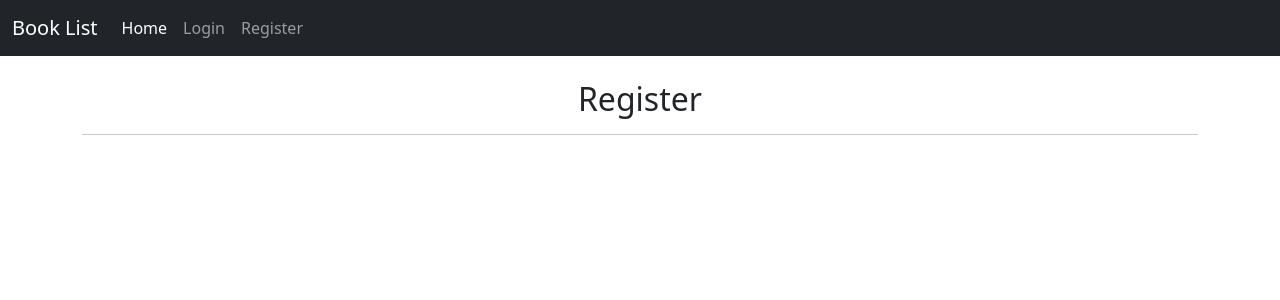
After one commit to fellipemarconi/Book-Review, a Django app: page /user/register/ in a window 1280 px wide. The commit adds this page. Shown: the top 300 px of the page. Run offline with Django 5.2, Linux system fonts and the light colour scheme.

Commit message:
I created url register and view to register

```diff
--- /dev/null
+++ b/booklist/templates/booklist/register.html
@@ -0,0 +1,5 @@
+{% extends "global/base.html" %}
+{% block content %}
+    <h2 class="text-center">Register</h2>
+    <hr>
+{% endblock content %}
--- a/booklist/urls.py
+++ b/booklist/urls.py
@@ -7,6 +7,7 @@ urlpatterns = [
     path('', views.index, name='index'),
 
     #user
-    path('login/', views.login_user, name='login'),
-    path('logout/', views.logout_user, name='logout'),
+    path('user/login/', views.login_user, name='login'),
+    path('user/logout/', views.logout_user, name='logout'),
+    path('user/register/', views.register_user, name='register'),
 ]
--- a/booklist/views/user_forms.py
+++ b/booklist/views/user_forms.py
@@ -31,3 +31,6 @@ def logout_user(request):
     auth.logout(request)
     messages.success(request, 'Logout Successful!')
     return redirect('booklist:login')
+
+def register_user(request):
+    return render(request, 'booklist/register.html')
--- a/templates/global/partials/_header.html
+++ b/templates/global/partials/_header.html
@@ -18,7 +18,7 @@
               <a href="{% url "booklist:login" %}" class="nav-link">Login</a>
             </li>
             <li class="nav-item">
-              <a href="#" class="nav-link">Register</a>
+              <a href="{% url "booklist:register" %}" class="nav-link">Register</a>
             </li>
           {% endif %}
 
```
